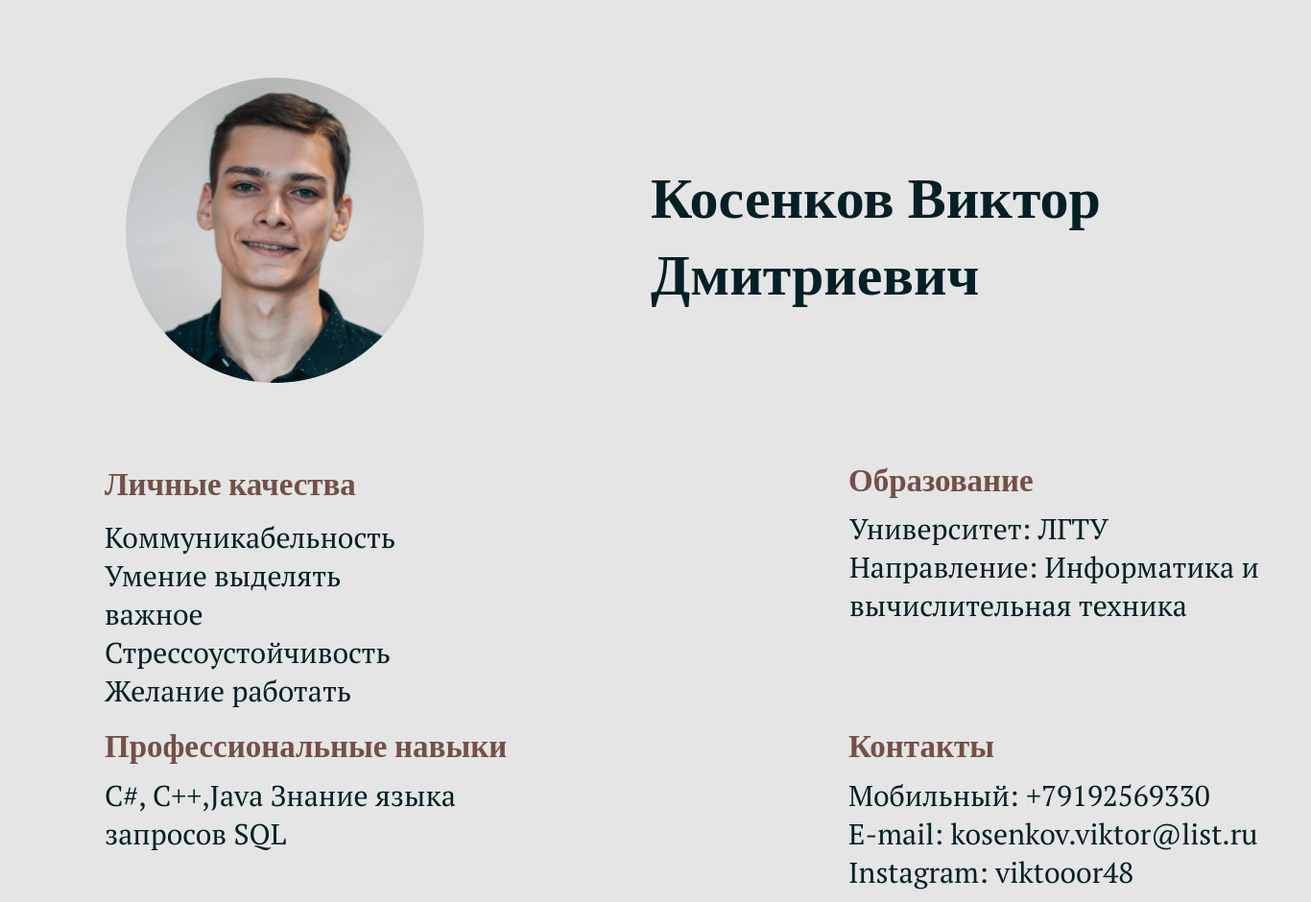
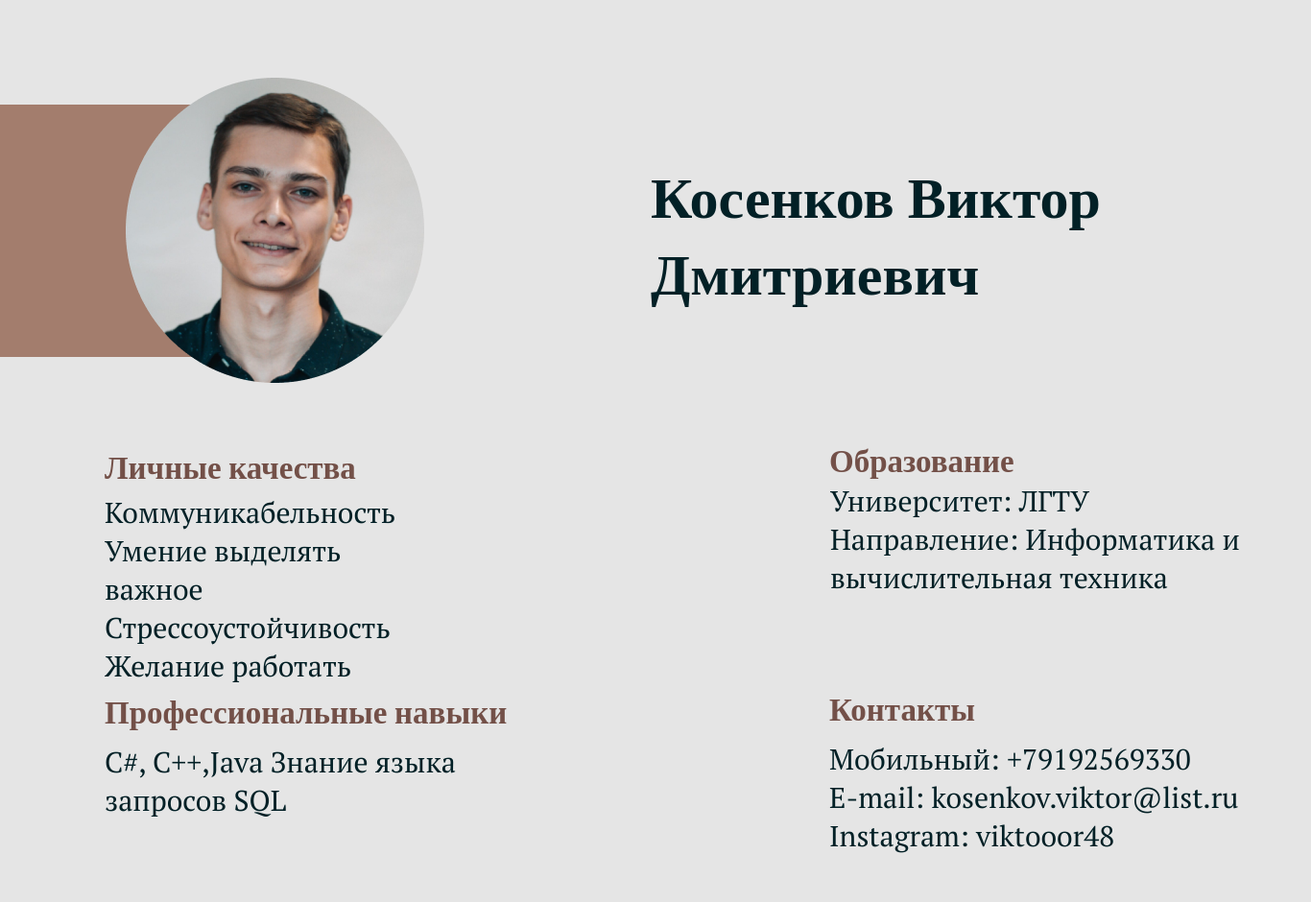
Before and after one commit to viktoor48/viktoor48.github.io, a plain HTML site: page index.html in a window 1280 px wide. Shown: the whole page at 96% size, 1366 px wide, since content can reach past the window. Drawn offline with nearby package versions, Linux system fonts and the light colour scheme.

Commit message:
update media for laptop

```diff
--- a/style.css
+++ b/style.css
@@ -180,7 +180,7 @@ body{
         color: var(--blue);
     }
 
-@media screen and (max-width: 400px) {
+@media screen and (max-width: 400px){
     .img{
         position: absolute;
         width: 235px;
@@ -324,7 +324,7 @@ body{
         color: var(--blue);
     }
 }
-@media screen and (max-width: 1367px){
+@media screen and (max-width: 1367px) and (min-width: 800px){
     .name{
         position: absolute;
         width: 517px;
@@ -345,4 +345,141 @@ body{
         left: 131px;
         top: 81px;
     }
+    .rectangle{
+        position: absolute;
+        width: 236px;
+        height: 263px;
+        left: 0px;
+        top: 109px;
+        background-color: var(--light_brown);
+    }
+    .heading1{
+        position: absolute;
+        width: 302px;
+        height: 44px;
+        left: 109px;
+        top: 463px;
+
+        font-family: Playfair Display;
+        font-style: normal;
+        font-weight: bold;
+        font-size: 33px;
+        line-height: 44px;
+        color: var(--brown);
+    }
+
+    .text1 {
+        position: absolute;
+        width: 356px;
+        height: 160px;
+        left: 109px;
+        top: 514px;
+
+        font-family: PT Serif;
+        font-style: normal;
+        font-weight: normal;
+        font-size: 30px;
+        line-height: 40px;
+
+        color: var(--blue);
+    }
+
+    .heading2 {
+        position: absolute;
+        width: 458px;
+        height: 44px;
+        left: 109px;
+        top: 718px;
+
+        font-family: Playfair Display;
+        font-style: normal;
+        font-weight: bold;
+        font-size: 33px;
+        line-height: 44px;
+
+        color: var(--brown);
+    }
+
+    .text2 {
+        position: absolute;
+        width: 390px;
+        height: 120px;
+        left: 109px;
+        top: 774px;
+
+        font-family: PT Serif;
+        font-style: normal;
+        font-weight: normal;
+        font-size: 30px;
+        line-height: 40px;
+        color: var(--blue);
+    }
+
+    .heading3 {
+        position: absolute;
+        width: 213px;
+        height: 44px;
+        left: 864px;
+        top: 456px;
+
+        font-family: Playfair Display;
+        font-style: normal;
+        font-weight: bold;
+        font-size: 33px;
+        line-height: 44px;
+        color: var(--brown);
+    }
+
+    .text3 {
+        position: absolute;
+        width: 427px;
+        height: 120px;
+        left: 865px;
+        top: 502px;
+
+        font-family: PT Serif;
+        font-style: normal;
+        font-weight: normal;
+        font-size: 30px;
+        line-height: 40px;
+        color: var(--blue);
+    }
+
+    .heading4 {
+        position: absolute;
+        width: 167px;
+        height: 44px;
+        left: 864px;
+        top: 715px;
+
+        font-family: Playfair Display;
+        font-style: normal;
+        font-weight: bold;
+        font-size: 33px;
+        line-height: 44px;
+        color: var(--brown);
+    }
+
+    .text4 {
+        position: absolute;
+        width: 427px;
+        height: 120px;
+        left: 864px;
+        top: 771px;
+
+        font-family: PT Serif;
+        font-style: normal;
+        font-weight: normal;
+        font-size: 30px;
+        line-height: 40px;
+        color: var(--blue);
+    }
+    .strip{
+        position: absolute;
+        width: 1366px;
+        height: 29px;
+        left: 0px;
+        top: 911px;
+
+    }
 }
```
